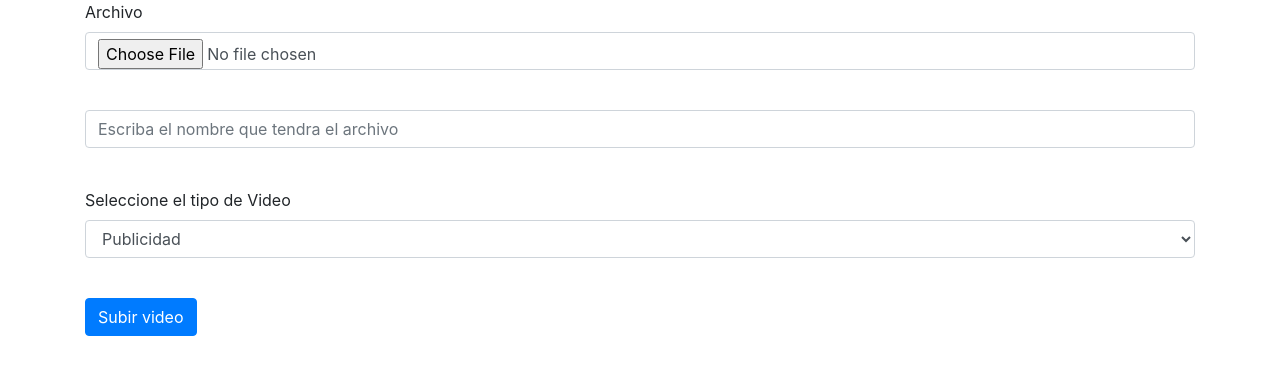
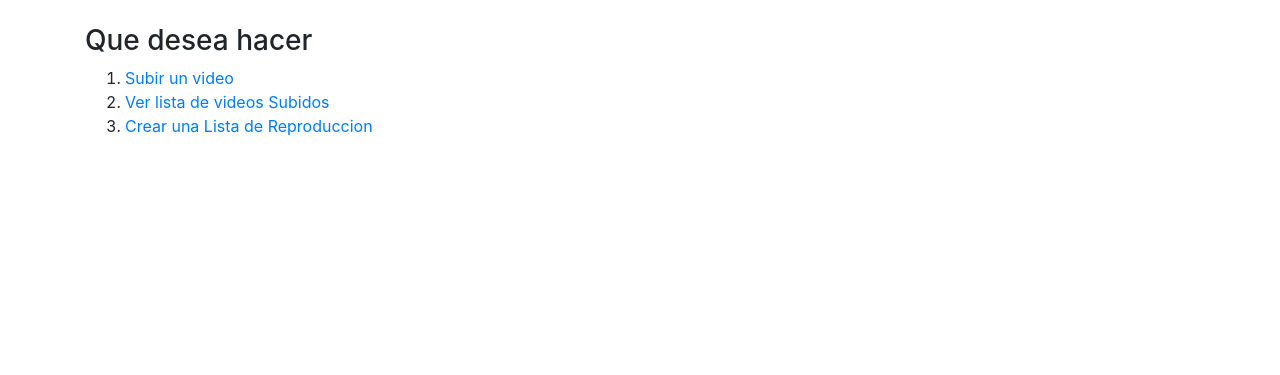
Before and after one commit to fsalazarsch/cloudinar, a PHP site: page / in a window 1280 px wide. Shown: the top 375 px of the page. Run offline with PHP 8.4, Linux system fonts and the light colour scheme.

Commit message:
Update index.php

```diff
--- a/index.php
+++ b/index.php
@@ -1,45 +1,19 @@
-<script src="https://code.jquery.com/jquery-3.5.1.slim.min.js" integrity="sha384-DfXdz2htPH0lsSSs5nCTpuj/zy4C+OGpamoFVy38MVBnE+IbbVYUew+OrCXaRkfj" crossorigin="anonymous"></script>
-<script src="https://cdn.jsdelivr.net/npm/popper.js@1.16.0/dist/umd/popper.min.js" integrity="sha384-Q6E9RHvbIyZFJoft+2mJbHaEWldlvI9IOYy5n3zV9zzTtmI3UksdQRVvoxMfooAo" crossorigin="anonymous"></script>
-<script src="https://stackpath.bootstrapcdn.com/bootstrap/4.5.0/js/bootstrap.min.js" integrity="sha384-OgVRvuATP1z7JjHLkuOU7Xw704+h835Lr+6QL9UvYjZE3Ipu6Tp75j7Bh/kR0JKI" crossorigin="anonymous"></script>
-<link rel="stylesheet" href="https://stackpath.bootstrapcdn.com/bootstrap/4.5.0/css/bootstrap.min.css" integrity="sha384-9aIt2nRpC12Uk9gS9baDl411NQApFmC26EwAOH8WgZl5MYYxFfc+NcPb1dKGj7Sk" crossorigin="anonymous">
+<!DOCTYPE html>
+<html>
+<head>
+	<title>Principal</title>
+</head>
+<body>
+	   <?php include "./config/header.html" ?>
 
+<br/>
 <div class="container">
-	<form enctype="multipart/form-data"  method="POST" action="upload.php">
-		<div class="form-group">
-			<label for="file">Archivo</label>
-			<input id="upload-img" type="file" name="file" class="form-control">
-		</div><br>
-
-		<div class="form-group">
-			<input id="nombre" type="text" name="nombre" placeholder="Escriba el nombre que tendra el archivo"  class="form-control"><br>
-		</div>
-
-		<div class="form-group">
-			<label>Seleccione el tipo de Video</label><br>
-			<select name="tipo" class="form-control">
-				<option value="publicidad">Publicidad</option>
-				<option value="contenido">Contenido</option>
-				<option value="material">material</option>
-			</select>
-		</div><br>
-		<button id="submitButton" type="submit" class="btn btn-primary" data-toggle="modal" data-target="#exampleModal">Subir video</button>
-	</form>
+	<h3>Que desea hacer</h3>
+	<ol>
+		<li><a href="subir_archivo.php">Subir un video</a></li>
+		<li><a href="upload.php">Ver lista de videos Subidos</a></li>
+		<li><a href="lista.php">Crear una Lista de Reproduccion</a></li>
+	</ol>
 </div>
-
-
-<div class="modal fade" id="exampleModal" tabindex="-1" role="dialog" aria-labelledby="exampleModalLabel" aria-hidden="true">
-  <div class="modal-dialog" role="document">
-    <div class="modal-content">
-      <div class="modal-header">
-        <h5 class="modal-title" id="exampleModalLabel">Subiendo archivo</h5>
-
-      </div>
-      <div class="modal-body">
-<div class="progress">
-  <div class="progress-bar progress-bar-striped progress-bar-animated" role="progressbar" aria-valuenow="100" aria-valuemin="0" aria-valuemax="100" style="width: 100%"></div>
-</div>
-      </div>
-
-    </div>
-  </div>
-</div>
+</body>
+</html>
```
